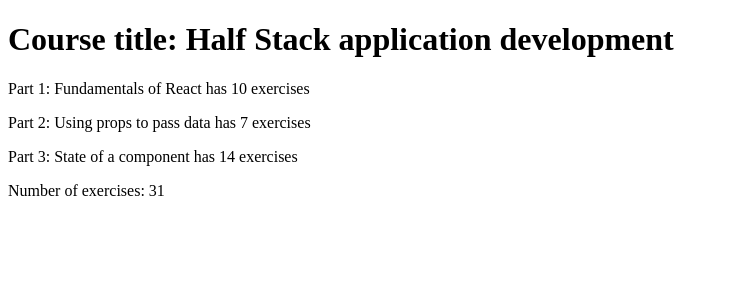
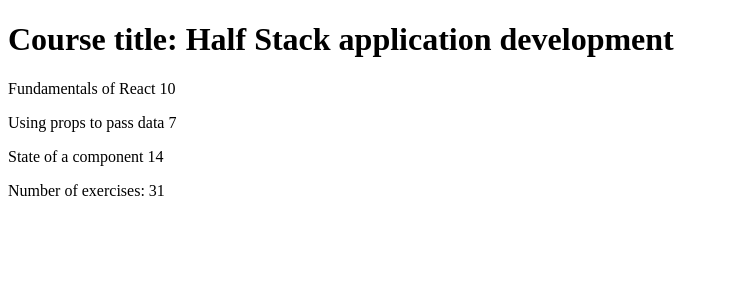
Before and after one commit to BorisKalika/FullStackMOOC, a React (Vite) app in the folder part1/courseinfo/: page / in a window 1280 px wide. Shown: the top 300 px of the page, without its empty margins (0-729 px from the left). Built offline with nearby package versions, Linux system fonts and the light colour scheme.

Commit message:
Implemented 1.2

```diff
--- a/part1/courseinfo/src/App.jsx
+++ b/part1/courseinfo/src/App.jsx
@@ -7,19 +7,23 @@
       )
 }
 
-const Content = (description) => {
-  console.log(description)
+const Part = ({part, exercises}) => {
+  console.log(part, exercises)
+  return(
+    <div>
+      <p>
+        {part} {exercises}
+      </p>
+    </div>
+  )
+}
+
+const Content = ({part1, exercises1, part2, exercises2, part3, exercises3}) => {
     return(
       <div>
-        <p>
-          Part 1: {description.part1} has {description.exercises1} exercises
-        </p>
-        <p>
-          Part 2: {description.part2} has {description.exercises2} exercises
-        </p>
-        <p>
-          Part 3: {description.part3} has {description.exercises3} exercises
-        </p>
+       <Part part={part1} exercises={exercises1}/>
+       <Part part={part2} exercises={exercises2}/>
+       <Part part={part3} exercises={exercises3}/>
       </div>
     )
 }
```
